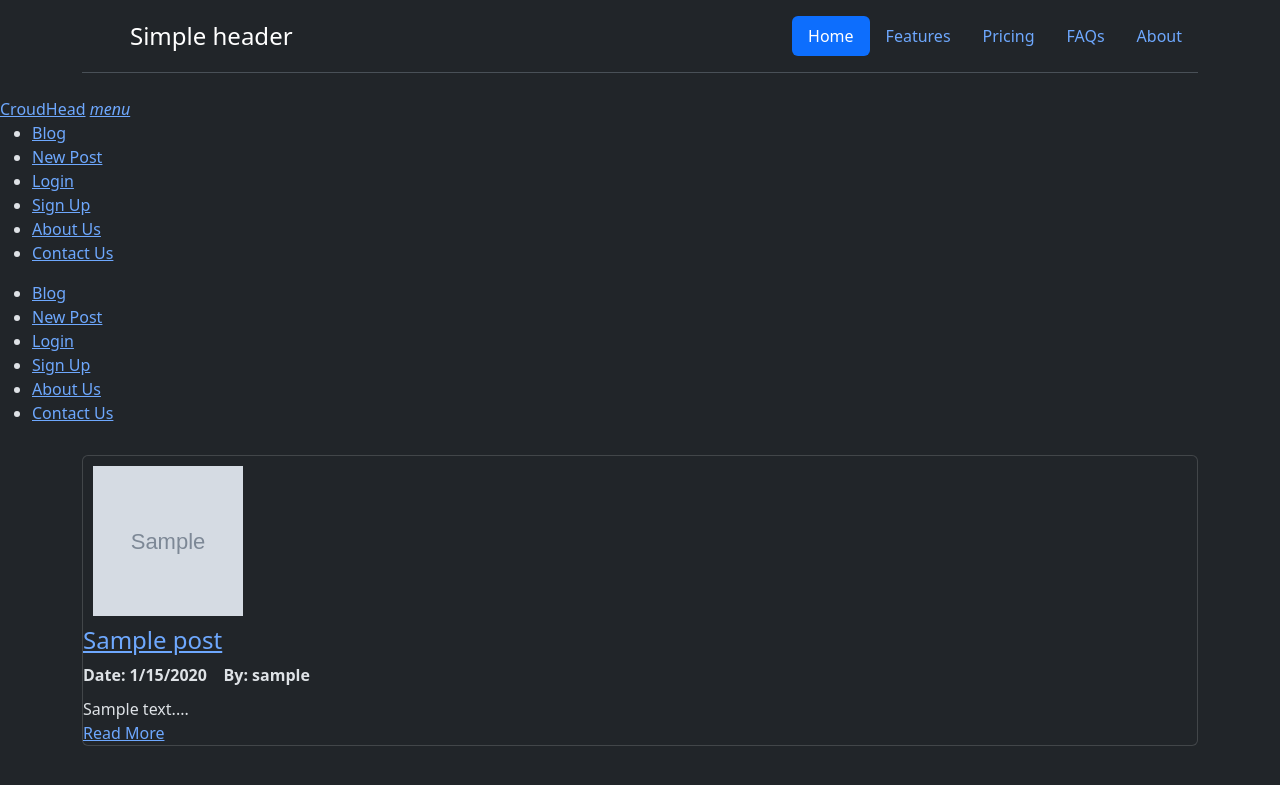
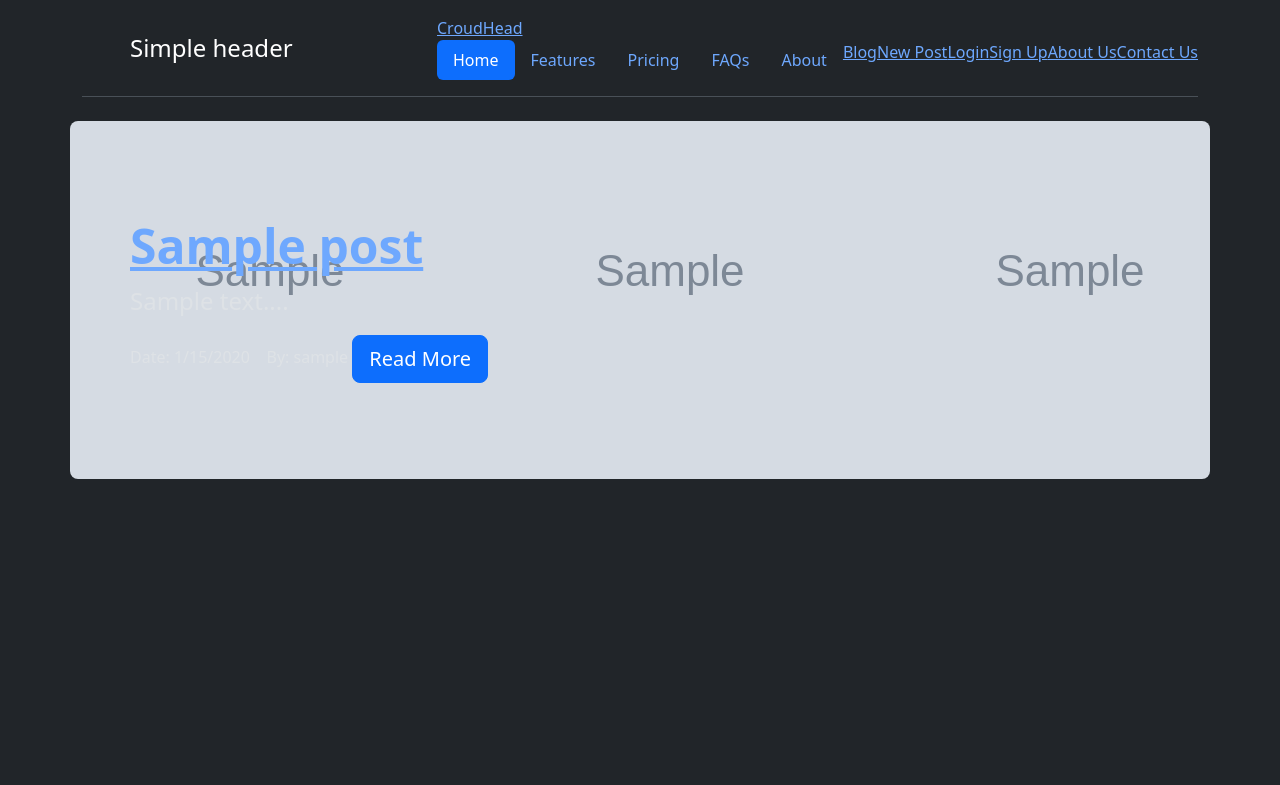
Before and after one commit to PedrexDev/blog, a Node server app: page / in a window 1280 px wide. Shown: the top 785 px of the page. Run offline with Node 20, Linux system fonts and the light colour scheme; tables that the repository leaves empty hold one stand-in row (values such as "Sample post"); grey boxes marked "Sample" are stand-in pictures; some libraries are stand-ins or nearby versions.

Commit message:
started changing frontend, add db wipe func

```diff
--- a/views/blog/blog.ejs
+++ b/views/blog/blog.ejs
@@ -1,25 +1,12 @@
 <% include ../partials/header.ejs %>
 
 <% posts.forEach(function(item){ %>
-<div class="container">
-  <div class="col s12 m7">
-    <div class="card horizontal post-card">
-      <div class="card-image ">
-        <img src="<%= item.image %>" class="post-card-image" width="150px" height="150px" />
-      </div>
-      <div class="card-stacked">
-        <div class="card-content">
-            <h4><a href="#"><%= item.title %></a></h4>
-            <span class="post-card-date">Date: <%= item.created.toLocaleDateString() %>&nbsp; &nbsp; By: <%= item.author.username %></span>
-            <p><%= item.content.slice(0, 150) %>...</p>
-        </div>
-        <div class="card-action">
-          <a class="" href="/blog/<%= item._id %>"
-            >Read More <i class="angle double right icon"></i
-          ></a>
-        </div>
-      </div>
-    </div>
+<div class="p-5 mb-4 bg-body-tertiary rounded-3 container" style="background-image: url('<%= item.image %>');">
+  <div class="container-fluid py-5">
+    <h1 class="display-5 fw-bold"><a href="#"><%= item.title %></a></h1>
+    <p class="col-md-8 fs-4"><%= item.content.slice(0, 150) %>...</p>
+    <span class="post-card-date">Date: <%= item.created.toLocaleDateString() %>&nbsp; &nbsp; By: <%= item.author.username %></span>
+    <a class="btn btn-primary btn-lg" href="/blog/<%= item._id %>">Read More <i class="angle double right icon"></i></a>
   </div>
 </div>
 <% }) %>
--- a/views/partials/header.ejs
+++ b/views/partials/header.ejs
@@ -5,86 +5,26 @@
   <meta name="viewport" content="width=device-width, initial-scale=1.0">
   <title>CroudHead - Blogging Platform</title>
   <link href="https://cdn.jsdelivr.net/npm/bootstrap@5.3.3/dist/css/bootstrap.min.css" rel="stylesheet" integrity="sha384-QWTKZyjpPEjISv5WaRU9OFeRpok6YctnYmDr5pNlyT2bRjXh0JMhjY6hW+ALEwIH" crossorigin="anonymous">
-
   <style>
-      .add-new-container {
-        width: 80%;
-        border: 1px solid #b1afaf98;
-        padding: 20px 0 0 0;
-      }
-
-      /* Blog Page */
-      .post-card {
-        margin: 30px 0 0 0;
-      }
-
-      .post-card-image {
-        top: 18% !important;
-        margin: 10px;
-      }
-
-      .post-card-date {
-        font-weight: bold;
-        padding-bottom: 20px;
-      }
-
-      .card .card-content p {
-        margin: 10px 0 0 0 !important;
-      }
-
-      /* Post show */
-
-      .post-show {
-        margin: 0 auto;
-        text-align: center;
-      }
-
-      .post-show-featured-img {
-        margin: 0 auto !important;
-        width: 80%;
-      }
-
-      .post-show-content {
-        font-size: 1.3em;
-        text-align: left;
-      }
-
-      /* Login Page */
-      .loginSignup-container {
-        width: 100%;
-        padding: 10%;
-      }
-
-      .loginSignup-container button{
-        margin: 30px;
-      }
-
+    /* Additional Styles */
   </style>
 </head>
 <body data-bs-theme="dark">
   <div class="container">
-      <header class="d-flex flex-wrap justify-content-center py-3 mb-4 border-bottom">
+    <header class="d-flex flex-wrap justify-content-between py-3 mb-4 border-bottom">
       <a href="/" class="d-flex align-items-center mb-3 mb-md-0 me-md-auto link-body-emphasis text-decoration-none">
         <svg class="bi me-2" width="40" height="32"><use xlink:href="#bootstrap"></use></svg>
         <span class="fs-4">Simple header</span>
       </a>
-
-        <ul class="nav nav-pills">
+      <nav>
+        <div class="nav-wrapper">
+          <a href="/" class="brand-logo">CroudHead</a>
+          <ul class="right hide-on-med-and-down nav nav-pills">
             <li class="nav-item"><a href="#" class="nav-link active" aria-current="page">Home</a></li>
             <li class="nav-item"><a href="#" class="nav-link">Features</a></li>
             <li class="nav-item"><a href="#" class="nav-link">Pricing</a></li>
             <li class="nav-item"><a href="#" class="nav-link">FAQs</a></li>
             <li class="nav-item"><a href="#" class="nav-link">About</a></li>
-        </ul>
-      </header>
-    </div>
-    <nav>
-      <div class="nav-wrapper">
-        <a href="/" class="brand-logo">CroudHead</a>
-        <a href="#" data-target="mobile-demo" class="sidenav-trigger"
-          ><i class="material-icons">menu</i></a
-        >
-        <ul class="right hide-on-med-and-down">
             <li><a href="/blog">Blog</a></li>
             <li><a href="/blog/new">New Post</a></li>
             <% if(!currentUser){ %>
@@ -99,25 +39,11 @@
           </ul>
         </div>
       </nav>
+    </header>
+  </div>
 
-    <ul class="sidenav" id="mobile-demo">
-      <li><a href="/blog">Blog</a></li>
-      <li><a href="/blog/new">New Post</a></li>
-      <% if (!currentUser){ %>
-      <li><a href="/login">Login</a></li>
-      <li><a href="/register">Sign Up</a></li>
-      <% }else{ %>
-      <li><a href="/logout">Logout</a></li>
-      <% } %>
-      <li><a href="#">About Us</a></li>
-      <li><a href="#">Contact Us</a></li>
-    </ul>
+  <!-- Rest of your HTML content -->
 
-    <% if(error && error.length >0){ %>
-      <script>
-         M.toast({html: '<%= error %>', classes: 'rounded'})
-      </script>
-    <% } %>
-    <% if(success && success.length >0){ %>
-      <h1><%= success %></h1>
-    <% } %>
+  <script src="https://cdn.jsdelivr.net/npm/bootstrap@5.3.3/dist/js/bootstrap.bundle.min.js" integrity="sha384-NrC7e18SKr6bjBf3CYLTIyTTRWH3sL9G4t5jFtqZlEo098mJzvzomvsszv9lt4k7" crossorigin="anonymous"></script>
+</body>
+</html>
```
Also changed, not shown: rmdb.js (added, +26 -0 lines). Lines whose indentation alone changed are shown as unchanged.
